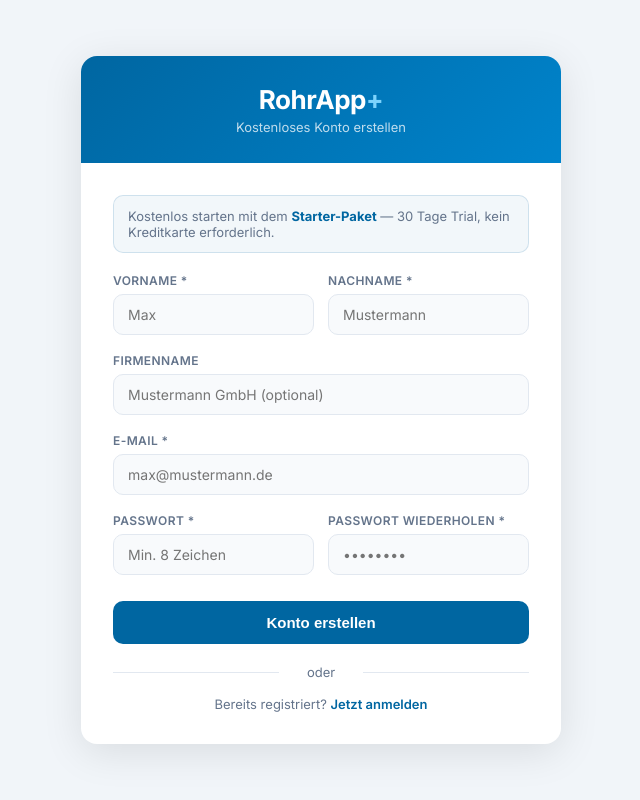
After one commit to tekser46/RohrApp-web, a PHP site: page /rohrapp/admin/register.php in a window 1280 px wide. The commit adds this page. Shown: the whole page, without its empty margins (319-959 px from the left). Run offline with PHP 8.4, Linux system fonts and the light colour scheme.

Commit message:
feat: Lizenzverwaltung v1.4.0
Lisans Yönetimi:
- Benutzer → Lizenzen (nav + sayfa başlığı)
- Her kullanıcıya benzersiz license_key: ROHR-XXXX-XXXX-XXXX
- Auto-migration: license_key kolonu mevcut DB'ye eklenir
- Tablo: Lizenz / Schlüssel sütunu (plan badge + key)
- Lisans oluştur popupu: "Neue Lizenz erstellen"
- Başarı modalında license_key gösterimi
- Inline düzenleme panelinde license_key başlıkta görünür

Kayıt Sayfası (register.php):
- Herkese açık kayıt sayfası: ad, soyad, firma, email, şifre
- Starter plan + 30 gün trial otomatik oluşturulur
- Kayıt başarısında license_key gösterilir
- Hoşgeldin emaili gönderilir
- Login sayfasına "Kostenlos registrieren" linki eklendi

API:
- register endpoint (public, auth gerekmez)
- users/user GET: license_key dahil
- users POST: license_key üretilir + response'a eklenir

Version 1.4.0

Co-Authored-By: Claude Sonnet 4.6 <noreply@anthropic.com>

```diff
--- a/admin/dashboard.php
+++ b/admin/dashboard.php
@@ -97,7 +97,7 @@ $perms = [
             <?php if ($perms['users']): ?>
             <a href="#users" class="nav-item" data-page="users">
                 <svg class="nav-icon" viewBox="0 0 24 24" fill="none" stroke="currentColor" stroke-width="2"><path d="M16 21v-2a4 4 0 0 0-4-4H6a4 4 0 0 0-4 4v2"/><circle cx="9" cy="7" r="4"/><path d="M22 21v-2a4 4 0 0 0-3-3.87M16 3.13a4 4 0 0 1 0 7.75"/></svg>
-                <span class="nav-label">Benutzer</span>
+                <span class="nav-label">Lizenzen</span>
             </a>
             <?php endif; ?>
         </nav>
--- a/admin/index.php
+++ b/admin/index.php
@@ -261,6 +261,9 @@ if (isset($_SESSION['rohrapp_user'])) {
             </div>
 
             <button type="submit" class="login-btn" id="loginBtn">Anmelden</button>
+            <div style="text-align:center;margin-top:16px;font-size:13px;color:rgba(255,255,255,0.6)">
+                Noch kein Konto? <a href="register.php" style="color:#7dd3fc;font-weight:600;text-decoration:none">Kostenlos registrieren →</a>
+            </div>
         </form>
 
         <div class="footer-text">RohrApp+ v1.0 &mdash; Powered by Sahin</div>
--- a/admin/install.php
+++ b/admin/install.php
@@ -211,6 +211,7 @@ try {
         $pdo->exec("CREATE TABLE licenses (
             id           INT AUTO_INCREMENT PRIMARY KEY,
             user_id      INT NOT NULL UNIQUE,
+            license_key  VARCHAR(64) UNIQUE,
             plan         ENUM('starter','professional','enterprise') DEFAULT 'starter',
             status       ENUM('active','expired','suspended','trial') DEFAULT 'trial',
             trial_ends   DATETIME,
--- /dev/null
+++ b/admin/register.php
@@ -0,0 +1,245 @@
+<?php
+/**
+ * RohrApp+ — Öffentliche Registrierungsseite
+ */
+$appUrl = 'https://rohrapp.de/admin';
+?>
+<!DOCTYPE html>
+<html lang="de">
+<head>
+    <meta charset="UTF-8">
+    <meta name="viewport" content="width=device-width, initial-scale=1.0">
+    <title>RohrApp+ — Registrierung</title>
+    <link href="https://fonts.googleapis.com/css2?family=Inter:wght@300;400;500;600;700&display=swap" rel="stylesheet">
+    <style>
+        *, *::before, *::after { box-sizing: border-box; margin: 0; padding: 0; }
+        :root {
+            --primary: #0066a1;
+            --primary-dark: #004d7a;
+            --success: #059669;
+            --danger: #dc2626;
+            --bg: #f1f5f9;
+            --card: #ffffff;
+            --text: #1e293b;
+            --text-muted: #64748b;
+            --border: #e2e8f0;
+            --radius: 10px;
+        }
+        body { font-family: 'Inter', sans-serif; background: var(--bg); min-height: 100vh; display: flex; align-items: center; justify-content: center; padding: 20px; }
+        .card {
+            background: var(--card);
+            border-radius: 16px;
+            box-shadow: 0 8px 40px rgba(0,0,0,0.10);
+            width: 100%;
+            max-width: 480px;
+            overflow: hidden;
+        }
+        .card-header {
+            background: linear-gradient(135deg, var(--primary) 0%, #0084cc 100%);
+            padding: 28px 32px;
+            text-align: center;
+        }
+        .logo { color: #fff; font-size: 26px; font-weight: 800; letter-spacing: -0.5px; }
+        .logo span { color: #7dd3fc; }
+        .subtitle { color: rgba(255,255,255,0.75); font-size: 13px; margin-top: 4px; }
+        .card-body { padding: 32px; }
+        .form-group { margin-bottom: 18px; }
+        label { display: block; font-size: 12px; font-weight: 600; color: var(--text-muted); text-transform: uppercase; letter-spacing: 0.4px; margin-bottom: 6px; }
+        input {
+            width: 100%;
+            padding: 11px 14px;
+            border: 1.5px solid var(--border);
+            border-radius: var(--radius);
+            font-size: 14px;
+            font-family: inherit;
+            color: var(--text);
+            background: #f8fafc;
+            outline: none;
+            transition: all 0.2s;
+        }
+        input:focus { border-color: var(--primary); background: #fff; box-shadow: 0 0 0 3px rgba(0,102,161,0.1); }
+        .grid-2 { display: grid; grid-template-columns: 1fr 1fr; gap: 14px; }
+        .btn {
+            width: 100%;
+            padding: 13px;
+            background: var(--primary);
+            color: #fff;
+            border: none;
+            border-radius: var(--radius);
+            font-size: 15px;
+            font-weight: 600;
+            cursor: pointer;
+            transition: all 0.2s;
+            margin-top: 8px;
+        }
+        .btn:hover { background: var(--primary-dark); transform: translateY(-1px); }
+        .btn:active { transform: translateY(0); }
+        .btn:disabled { opacity: 0.6; cursor: not-allowed; transform: none; }
+        .btn.loading::after {
+            content: '';
+            display: inline-block;
+            width: 16px; height: 16px;
+            border: 2px solid rgba(255,255,255,0.4);
+            border-top-color: #fff;
+            border-radius: 50%;
+            animation: spin 0.7s linear infinite;
+            margin-left: 8px;
+            vertical-align: middle;
+        }
+        @keyframes spin { to { transform: rotate(360deg); } }
+        .alert {
+            padding: 12px 14px;
+            border-radius: var(--radius);
+            font-size: 13px;
+            margin-bottom: 18px;
+            display: none;
+        }
+        .alert.error { background: rgba(220,38,38,0.08); border: 1px solid rgba(220,38,38,0.25); color: var(--danger); }
+        .alert.success { background: rgba(5,150,105,0.08); border: 1px solid rgba(5,150,105,0.25); color: var(--success); }
+        .alert.show { display: block; }
+        .divider { text-align: center; color: var(--text-muted); font-size: 13px; margin: 20px 0 16px; position: relative; }
+        .divider::before { content: ''; position: absolute; left: 0; top: 50%; width: 40%; height: 1px; background: var(--border); }
+        .divider::after  { content: ''; position: absolute; right: 0; top: 50%; width: 40%; height: 1px; background: var(--border); }
+        .login-link { text-align: center; font-size: 13px; color: var(--text-muted); }
+        .login-link a { color: var(--primary); font-weight: 600; text-decoration: none; }
+        .login-link a:hover { text-decoration: underline; }
+        .plan-info {
+            background: rgba(0,102,161,0.05);
+            border: 1px solid rgba(0,102,161,0.15);
+            border-radius: var(--radius);
+            padding: 12px 14px;
+            font-size: 13px;
+            color: var(--text-muted);
+            margin-bottom: 20px;
+        }
+        .plan-info strong { color: var(--primary); }
+        .success-card { text-align: center; padding: 8px 0; display: none; }
+        .success-card.show { display: block; }
+        .success-icon { width: 64px; height: 64px; border-radius: 50%; background: rgba(5,150,105,0.1); display: flex; align-items: center; justify-content: center; margin: 0 auto 16px; }
+        .license-key-box { background: #f8fafc; border: 1.5px solid var(--border); border-radius: 10px; padding: 16px; margin: 16px 0; }
+        .license-key-box .key-label { font-size: 11px; font-weight: 600; color: var(--text-muted); text-transform: uppercase; letter-spacing: 0.4px; margin-bottom: 6px; }
+        .license-key-box .key-value { font-family: 'JetBrains Mono', monospace; font-size: 18px; font-weight: 700; color: var(--primary); letter-spacing: 2px; }
+        @media (max-width: 480px) { .card-body { padding: 24px 20px; } .grid-2 { grid-template-columns: 1fr; } }
+    </style>
+</head>
+<body>
+<div class="card">
+    <div class="card-header">
+        <div class="logo">RohrApp<span>+</span></div>
+        <div class="subtitle">Kostenloses Konto erstellen</div>
+    </div>
+    <div class="card-body">
+        <div class="plan-info">
+            Kostenlos starten mit dem <strong>Starter-Paket</strong> — 30 Tage Trial, kein Kreditkarte erforderlich.
+        </div>
+
+        <div class="alert error" id="alertError"></div>
+
+        <div id="registerForm">
+            <div class="grid-2">
+                <div class="form-group">
+                    <label>Vorname *</label>
+                    <input type="text" id="firstName" placeholder="Max" required>
+                </div>
+                <div class="form-group">
+                    <label>Nachname *</label>
+                    <input type="text" id="lastName" placeholder="Mustermann" required>
+                </div>
+            </div>
+            <div class="form-group">
+                <label>Firmenname</label>
+                <input type="text" id="company" placeholder="Mustermann GmbH (optional)">
+            </div>
+            <div class="form-group">
+                <label>E-Mail *</label>
+                <input type="email" id="email" placeholder="max@mustermann.de" required>
+            </div>
+            <div class="grid-2">
+                <div class="form-group">
+                    <label>Passwort *</label>
+                    <input type="password" id="password" placeholder="Min. 8 Zeichen" required>
+                </div>
+                <div class="form-group">
+                    <label>Passwort wiederholen *</label>
+                    <input type="password" id="passwordConfirm" placeholder="••••••••" required>
+                </div>
+            </div>
+            <button class="btn" id="registerBtn" onclick="handleRegister()">Konto erstellen</button>
+            <div class="divider">oder</div>
+            <div class="login-link">Bereits registriert? <a href="index.php">Jetzt anmelden</a></div>
+        </div>
+
+        <div class="success-card" id="successCard">
+            <div class="success-icon">
+                <svg width="32" height="32" viewBox="0 0 24 24" fill="none" stroke="#059669" stroke-width="2.5"><polyline points="20 6 9 17 4 12"/></svg>
+            </div>
+            <h2 style="font-size:20px;font-weight:700;color:#1e293b;margin-bottom:8px">Registrierung erfolgreich!</h2>
+            <p style="color:#64748b;font-size:14px;margin-bottom:16px">Ihre Zugangsdaten wurden per E-Mail gesendet.</p>
+            <div class="license-key-box">
+                <div class="key-label">Ihr Lizenzschlüssel</div>
+                <div class="key-value" id="licenseKeyDisplay"></div>
+            </div>
+            <p style="color:#94a3b8;font-size:12px;margin-bottom:20px">Bitte bewahren Sie diesen Schlüssel sicher auf.</p>
+            <a href="index.php" style="display:inline-block;background:var(--primary);color:#fff;text-decoration:none;padding:12px 32px;border-radius:10px;font-weight:600;font-size:14px">Jetzt anmelden →</a>
+        </div>
+    </div>
+</div>
+
+<script>
+function showError(msg) {
+    var el = document.getElementById('alertError');
+    el.textContent = msg;
+    el.classList.add('show');
+    setTimeout(function() { el.classList.remove('show'); }, 5000);
+}
+
+async function handleRegister() {
+    var firstName  = document.getElementById('firstName').value.trim();
+    var lastName   = document.getElementById('lastName').value.trim();
+    var company    = document.getElementById('company').value.trim();
+    var email      = document.getElementById('email').value.trim();
+    var password   = document.getElementById('password').value;
+    var passwordC  = document.getElementById('passwordConfirm').value;
+
+    if (!firstName || !lastName || !email || !password) { showError('Bitte alle Pflichtfelder ausfüllen.'); return; }
+    if (password.length < 8) { showError('Passwort muss mindestens 8 Zeichen haben.'); return; }
+    if (password !== passwordC) { showError('Passwörter stimmen nicht überein.'); return; }
+
+    var btn = document.getElementById('registerBtn');
+    btn.classList.add('loading');
+    btn.disabled = true;
+
+    try {
+        var res = await fetch('api.php?action=register', {
+            method: 'POST',
+            headers: { 'Content-Type': 'application/json' },
+            body: JSON.stringify({
+                name: firstName + ' ' + lastName,
+                company: company,
+                email: email,
+                password: password,
+                password_confirm: passwordC
+            })
+        });
+        var data = await res.json();
+        if (!res.ok) { showError(data.error || 'Fehler bei der Registrierung.'); return; }
+
+        // Show success
+        document.getElementById('registerForm').style.display = 'none';
+        document.getElementById('licenseKeyDisplay').textContent = data.license_key || '';
+        document.getElementById('successCard').classList.add('show');
+    } catch(e) {
+        showError('Verbindungsfehler. Bitte versuchen Sie es erneut.');
+    } finally {
+        btn.classList.remove('loading');
+        btn.disabled = false;
+    }
+}
+
+// Enter key
+document.addEventListener('keydown', function(e) {
+    if (e.key === 'Enter') handleRegister();
+});
+</script>
+</body>
+</html>
--- a/version.json
+++ b/version.json
@@ -1,7 +1,7 @@
 {
-    "version": "1.3.1",
+    "version": "1.4.0",
     "name": "RohrApp+",
     "build": "2026-03-24",
     "channel": "stable",
-    "changelog": "Benutzerverwaltung: Firma-Feld hinzugefügt, Spalte Firma/Rolle"
+    "changelog": "Lizenzverwaltung: Lizenzschlüssel, öffentliche Registrierung, Benutzer → Lizenzen"
 }
```
Also changed, not shown: admin/api.php (+103 -5 lines), admin/assets/js/app.js (+14 -8 lines).
